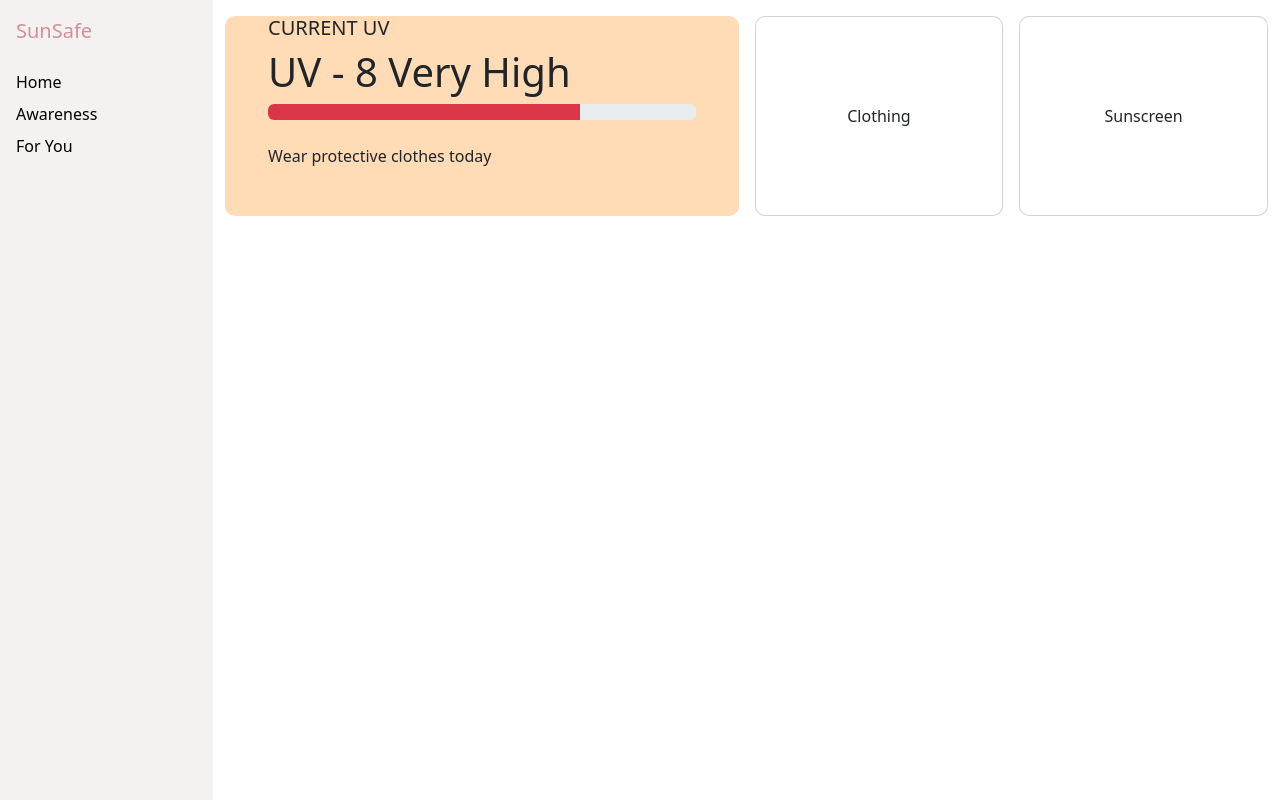
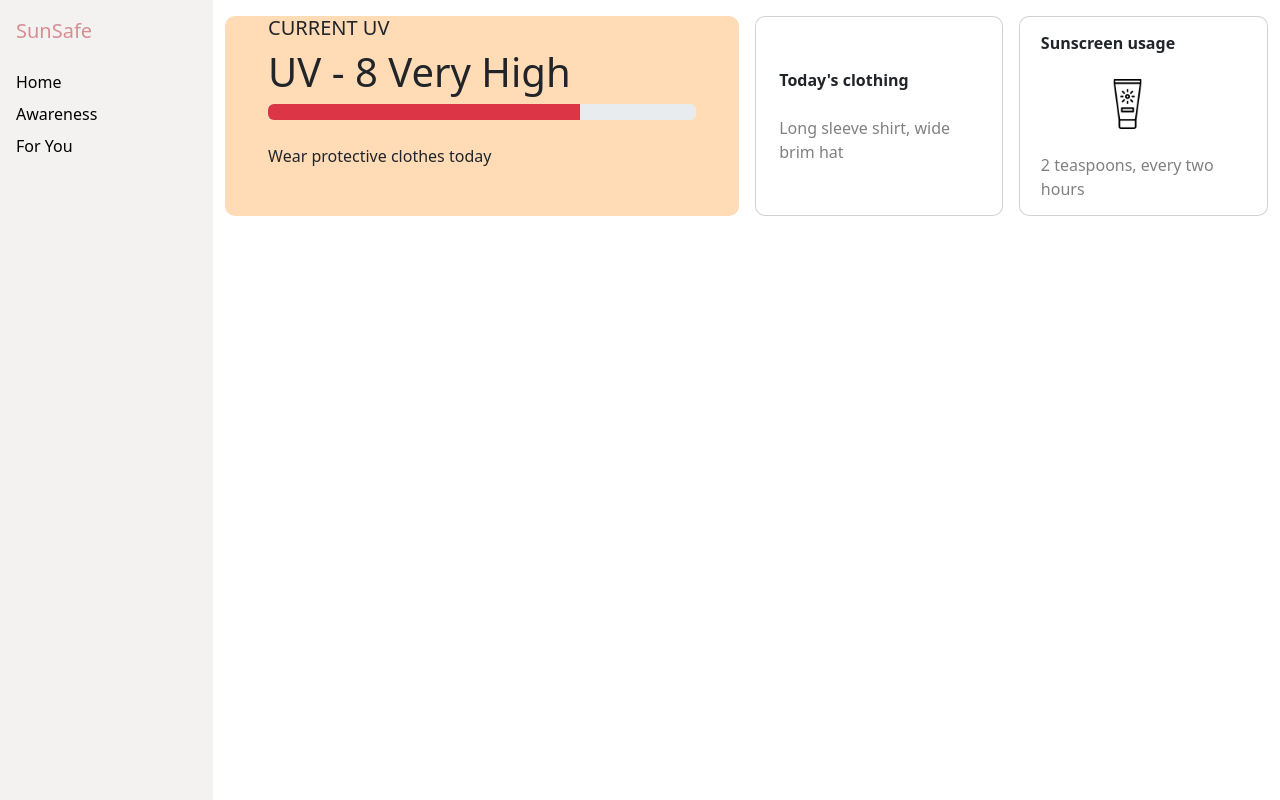
Before and after one commit to czhu0048-hash/FIT5120-TA38-ONBOARDING, a Vue app: page / in a window 1280 px wide. Built offline with nearby package versions, Linux system fonts and the light colour scheme.

Commit message:
impl(chenghang): Improved basic visuals

```diff
--- /dev/null
+++ b/src/components/UtilityCard.vue
@@ -0,0 +1,28 @@
+<template>
+    <div class="colmn">
+        <div class="col-12 offset-1" style="stroke: black;">
+            <strong>{{ label1 }}</strong>
+        </div>
+
+        <div class="mt-4">
+            <slot></slot>
+        </div>
+
+        <div class="col-10 offset-1 mt-4" style="color: grey;">
+            {{ lable2 }}
+        </div>
+    </div>
+</template>
+
+<script setup>
+defineProps({
+    label1: {
+        type: String,
+        default: ''
+    },
+    lable2: {
+        type: String,
+        default: ''
+    }
+});
+</script>
--- a/src/views/HomeView.vue
+++ b/src/views/HomeView.vue
@@ -10,13 +10,18 @@
 
       <div class="col-12 col-md-3">
         <div class="homepage_element card d-flex align-items-center justify-content-center">
-          Clothing
+          <UtilityCard label1="Today's clothing" lable2="Long sleeve shirt, wide brim hat">
+
+          </UtilityCard>
         </div>
       </div>
 
       <div class="col-12 col-md-3">
         <div class="homepage_element card d-flex align-items-center justify-content-center">
-          Sunscreen
+          <UtilityCard label1="Sunscreen usage" lable2="2 teaspoons, every two hours">
+            <img src="../assets/sunscreen.png" class="col-12 offset-4" alt="Fit image"
+              style="width: 20%; height: 20%; object-fit: contain;">
+          </UtilityCard>
         </div>
       </div>
 
@@ -25,6 +30,7 @@
 </template>
 
 <script setup>
+import UtilityCard from '@/components/UtilityCard.vue';
 import UVCard from '@/components/UVCard.vue';
 
 // No script needed for now
```
Also changed, not shown: src/assets/sunscreen.png (added).
